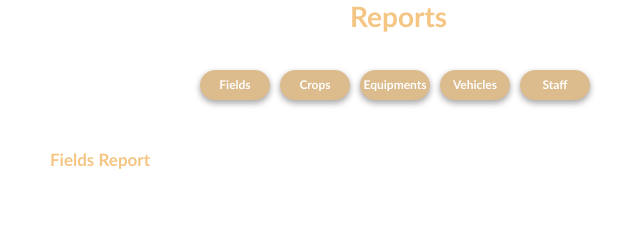
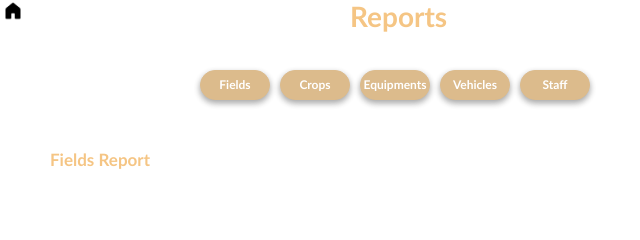
Before and after one commit to Veshon/AAD-FINAL-COURSE-WORK-FRONT-END-, a plain HTML site: page AAD/reportsForm.html in a window 1280 px wide. Shown: the top 240 px of the page, 0-640 px from the left. Drawn offline with nearby package versions, Linux system fonts and the light colour scheme; some packages are replaced by stand-ins of ours; no server answers; a script that the page names is missing.

Commit message:
Add a home button to reports form

```diff
--- a/AAD/assets/css/reportsForm.css
+++ b/AAD/assets/css/reportsForm.css
@@ -6,6 +6,26 @@
     font-weight: bold;
     color: #F5C584;
     /*text-shadow: 0px 3px 5px rgba(185, 143, 90, 1);*/
+}
+
+#homeBtn{
+    position: absolute;
+    top: -10px;
+    left: -10px;
+}
+
+#homeBtn>a>button{
+    width: fit-content;
+    height: fit-content;
+    border-bottom-right-radius: 45px;
+    -moz-border-radius-topright: 45px;
+    background-color: white;
+}
+
+#homeBtn>a>button>img{
+    width: 20px;
+    height: 20px;
+    opacity: 100%;
 }
 
 #fieldHeading{
--- a/AAD/reportsForm.html
+++ b/AAD/reportsForm.html
@@ -129,5 +129,9 @@
     </tbody>
 </table>
 
+<div id="homeBtn">
+    <a href="index.html"><button type="button" class="btn"><img src="assets/images/icons8-home-96.png"></button></a>
+</div>
+
 </body>
 </html>
```
